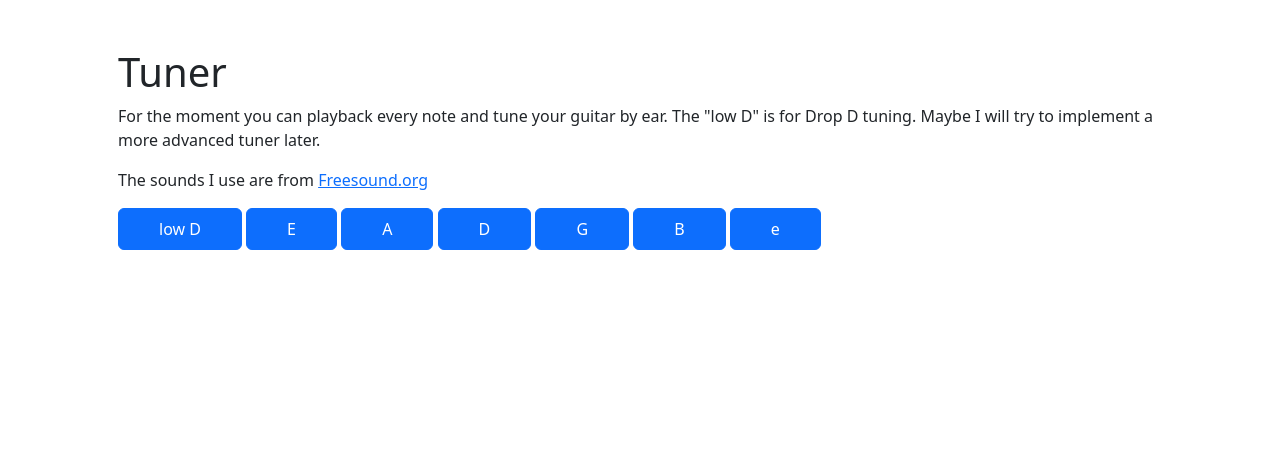
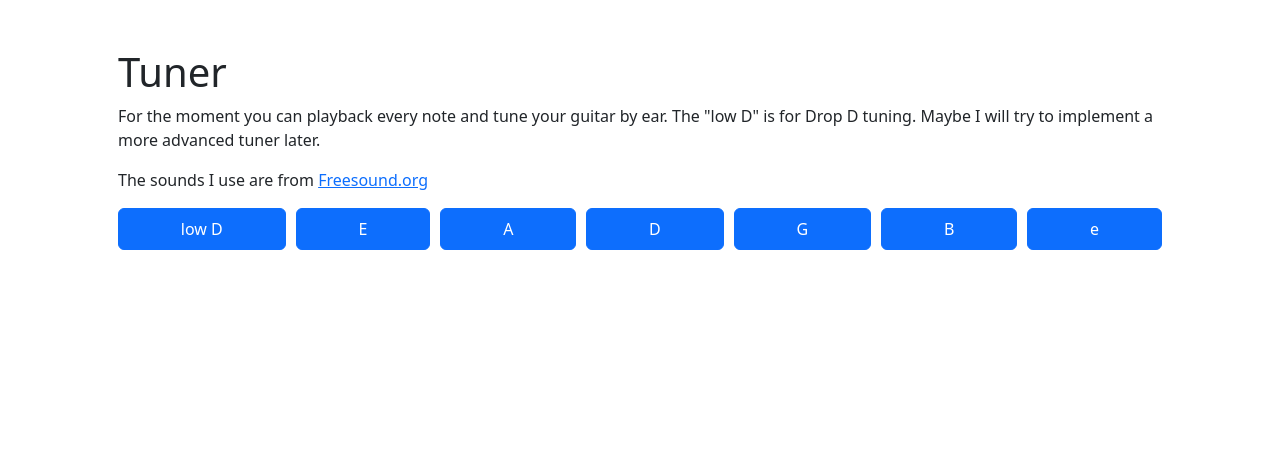
Before and after one commit to martin-hackl/cs50-final-project, a Flask app: page /tuner in a window 1280 px wide. Shown: the part 56-505 px from the top of the page. Run offline with Flask 3, Linux system fonts and the light colour scheme.

Commit message:
changing flex properties of notebuttons on tuner.html

```diff
--- a/static/styles.css
+++ b/static/styles.css
@@ -54,3 +54,15 @@
 #playbutton {
   margin: 20px;
 }
+
+.notebuttons {
+  display: flex;
+  flex-wrap: wrap;
+  justify-content: flex-start;
+  gap: 10px;
+}
+
+.notebutton {
+  align-self: auto;
+  flex-grow: 1;
+}
--- a/templates/tuner.html
+++ b/templates/tuner.html
@@ -10,14 +10,15 @@
     <p>For the moment you can playback every note and tune your guitar by ear. The "low D" is for Drop D tuning. Maybe I will try to implement a more advanced tuner later.</p>
     <p>The sounds I use are from <a href="https://freesound.org/people/Kyster/packs/7397/" target="_blank">Freesound.org</a></p>
 
-
-    <button class="btn btn-primary" id="Dlow" type="button">low D</button>
-    <button class="btn btn-primary" id="E" type="button">E</button>
-    <button class="btn btn-primary" id="A" type="button">A</button>
-    <button class="btn btn-primary" id="D" type="button">D</button>
-    <button class="btn btn-primary" id="G" type="button">G</button>
-    <button class="btn btn-primary" id="B" type="button">B</button>
-    <button class="btn btn-primary" id="e" type="button">e</button>
+    <div class="notebuttons">
+        <button class="btn btn-primary notebutton" id="Dlow" type="button">low D</button>
+        <button class="btn btn-primary notebutton" id="E" type="button">E</button>
+        <button class="btn btn-primary notebutton" id="A" type="button">A</button>
+        <button class="btn btn-primary notebutton" id="D" type="button">D</button>
+        <button class="btn btn-primary notebutton" id="G" type="button">G</button>
+        <button class="btn btn-primary notebutton" id="B" type="button">B</button>
+        <button class="btn btn-primary notebutton" id="e" type="button">e</button>
+    </div>
 
     <script>
             window.addEventListener("DOMContentLoaded", loadPage, false);
```
